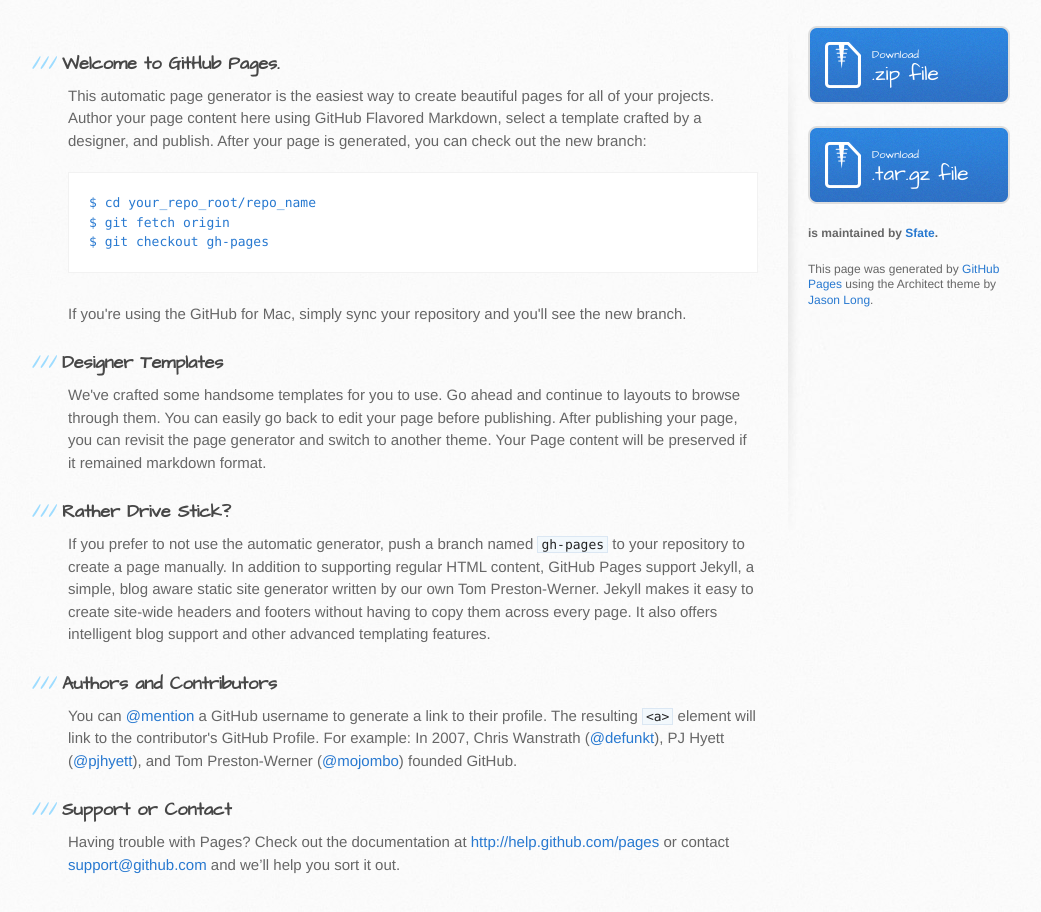
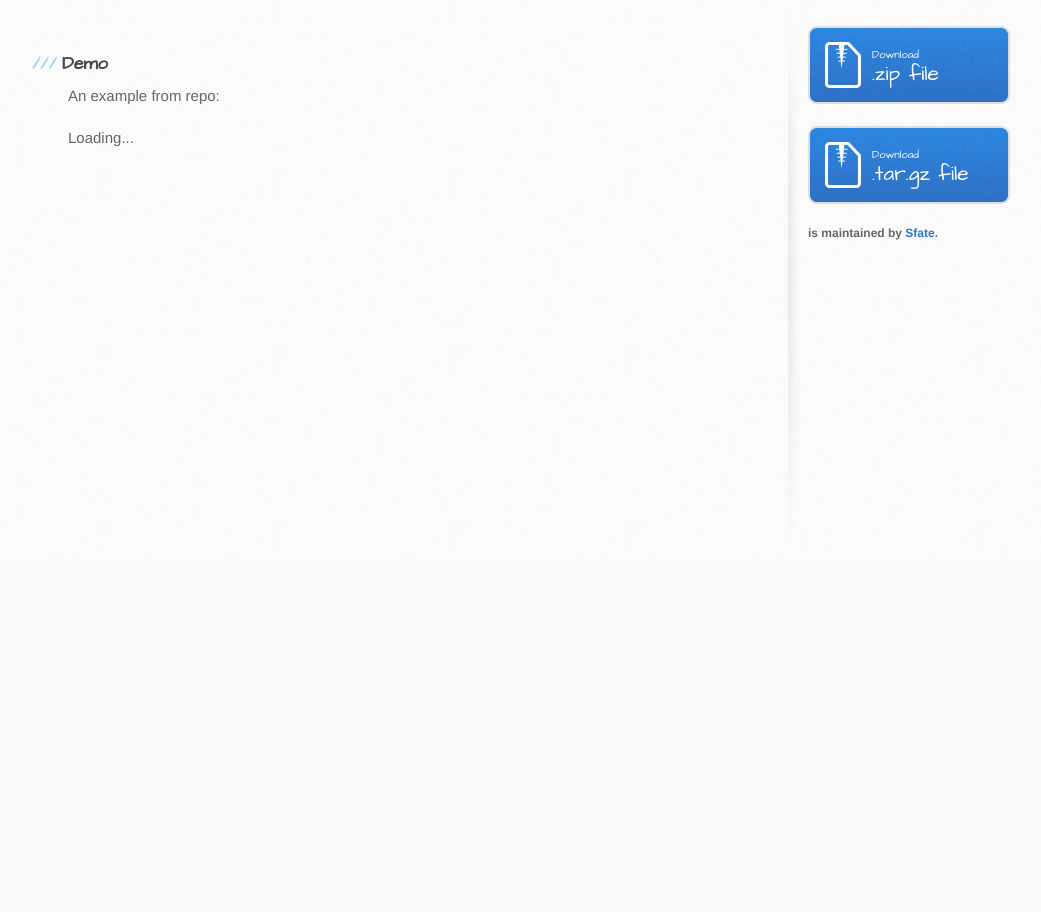
Before and after one commit to sfate/lastfm-status, a plain HTML site: page index.html in a window 1280 px wide. Shown: the part 240-1152 px from the top of the page, without its empty margins (102-1143 px from the left). After the commit the page ends 800 px from the top, so only its background shows below. Drawn offline with Linux system fonts and the light colour scheme; a script that the page names is missing.

Commit message:
Upd gh-pages

```diff
--- a/index.html
+++ b/index.html
@@ -4,6 +4,7 @@
     <meta charset='utf-8'>
     <meta http-equiv="X-UA-Compatible" content="chrome=1">
     <meta name="viewport" content="width=device-width, initial-scale=1, maximum-scale=1">
+    <title>Lastfm-status by Sfate</title>
     <link href='https://fonts.googleapis.com/css?family=Architects+Daughter' rel='stylesheet' type='text/css'>
     <link rel="stylesheet" type="text/css" href="stylesheets/stylesheet.css" media="screen" />
     <link rel="stylesheet" type="text/css" href="stylesheets/pygment_trac.css" media="screen" />
@@ -12,8 +13,14 @@
     <!--[if lt IE 9]>
     <script src="//html5shiv.googlecode.com/svn/trunk/html5.js"></script>
     <![endif]-->
-
-    <title>Lastfm-status by Sfate</title>
+    <script type="text/javascript" src="https://raw.github.com/Sfate/lastfm-status/master/last_fm.js"></script>
+    <script>
+      window.onload = function() {
+        LastFMStatus.init({
+          username: "desired user name"
+        });
+      };
+    </script>
   </head>
 
   <body>
@@ -28,32 +35,9 @@
     <div id="content-wrapper">
       <div class="inner clearfix">
         <section id="main-content">
-          <h3>Welcome to GitHub Pages.</h3>
-
-<p>This automatic page generator is the easiest way to create beautiful pages for all of your projects. Author your page content here using GitHub Flavored Markdown, select a template crafted by a designer, and publish. After your page is generated, you can check out the new branch:</p>
-
-<pre><code>$ cd your_repo_root/repo_name
-$ git fetch origin
-$ git checkout gh-pages
-</code></pre>
-
-<p>If you're using the GitHub for Mac, simply sync your repository and you'll see the new branch.</p>
-
-<h3>Designer Templates</h3>
-
-<p>We've crafted some handsome templates for you to use. Go ahead and continue to layouts to browse through them. You can easily go back to edit your page before publishing. After publishing your page, you can revisit the page generator and switch to another theme. Your Page content will be preserved if it remained markdown format.</p>
-
-<h3>Rather Drive Stick?</h3>
-
-<p>If you prefer to not use the automatic generator, push a branch named <code>gh-pages</code> to your repository to create a page manually. In addition to supporting regular HTML content, GitHub Pages support Jekyll, a simple, blog aware static site generator written by our own Tom Preston-Werner. Jekyll makes it easy to create site-wide headers and footers without having to copy them across every page. It also offers intelligent blog support and other advanced templating features.</p>
-
-<h3>Authors and Contributors</h3>
-
-<p>You can <a href="https://github.com/blog/821" class="user-mention">@mention</a> a GitHub username to generate a link to their profile. The resulting <code>&lt;a&gt;</code> element will link to the contributor's GitHub Profile. For example: In 2007, Chris Wanstrath (<a href="https://github.com/defunkt" class="user-mention">@defunkt</a>), PJ Hyett (<a href="https://github.com/pjhyett" class="user-mention">@pjhyett</a>), and Tom Preston-Werner (<a href="https://github.com/mojombo" class="user-mention">@mojombo</a>) founded GitHub.</p>
-
-<h3>Support or Contact</h3>
-
-<p>Having trouble with Pages? Check out the documentation at <a href="http://help.github.com/pages">http://help.github.com/pages</a> or contact <a href="mailto:support@github.com">support@github.com</a> and we’ll help you sort it out.</p>
+          <h3>Demo</h3>
+          <p>An example from repo:</p>
+          <div id="lfm">Loading...</div>
         </section>
 
         <aside id="sidebar">
@@ -65,14 +49,9 @@ $ git checkout gh-pages
             <small>Download</small>
             .tar.gz file
           </a>
-
           <p class="repo-owner"><a href="https://github.com/Sfate/lastfm-status"></a> is maintained by <a href="https://github.com/Sfate">Sfate</a>.</p>
-
-          <p>This page was generated by <a href="pages.github.com">GitHub Pages</a> using the Architect theme by <a href="http://twitter.com/jasonlong">Jason Long</a>.</p>
         </aside>
       </div>
     </div>
-
-
   </body>
 </html>
```
